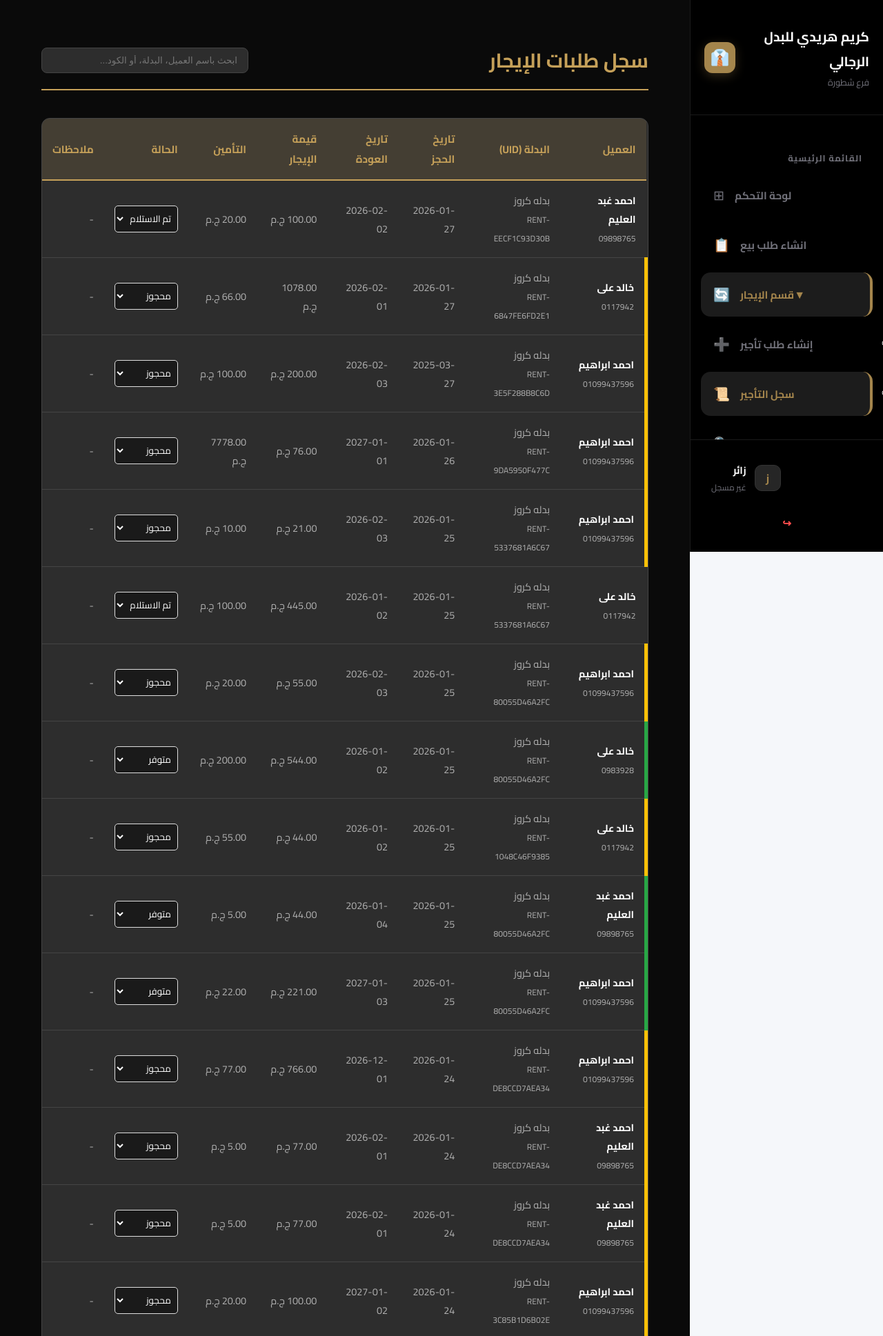
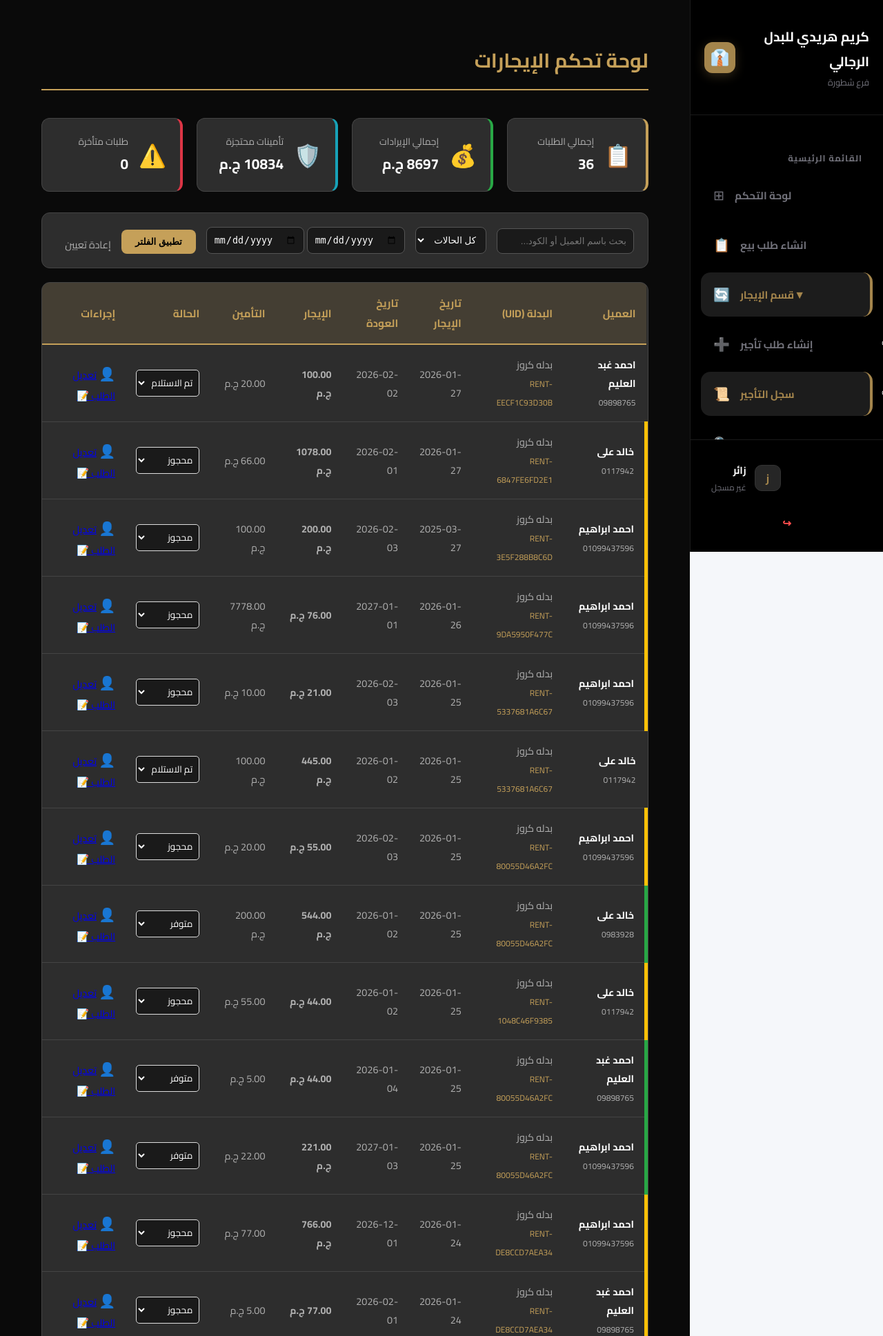
Before and after one commit to aahmed19982000/suit_system, a Django app: page /pos/rental_items/ in a window 1280 px wide. Shown: the top 1937 px of the page at 69% size. Run offline with Django 5.2, Linux system fonts and the light colour scheme; data comes from the database, SQL or seed files in the repository; both versions use the stored data as it was after the commit.

Commit message:
غمل فلتر وظبط قيمة الايجار بالغرامة

```diff
--- a/pos/views.py
+++ b/pos/views.py
@@ -882,27 +882,35 @@
 
 
 def all_rental_items(request):
-    # 1. جلب المدخلات من البحث والفلتر
-    search_query = request.GET.get('search_id')
-    status_filter = request.GET.get('status_filter')
+    # 1. جلب المدخلات
+    search_query = request.GET.get('search_id', '')
+    status_filter = request.GET.get('status_filter', '')
+    start_date = request.GET.get('start_date')
+    end_date = request.GET.get('end_date')
 
-    # 2. الاستعلام الأساسي مع تحسين الأداء
+    # 2. الاستعلام الأساسي
     items = RentalOrder.objects.select_related('customer', 'item__item', 'status').all().order_by('-id')
 
-    # 3. تطبيق البحث برقم الطلب (ID)
+    # 3. الفلترة المتقدمة
     if search_query:
-        items = items.filter(id=search_query)
+        items = items.filter(
+            Q(id__icontains=search_query) |
+            Q(customer__name__icontains=search_query) |
+            Q(item__UID__icontains=search_query)
+        )
 
-    # 4. تطبيق فلتر الحالة
     if status_filter:
         items = items.filter(status_id=status_filter)
 
-    # 5. إحصائيات احترافية
+    if start_date and end_date:
+        items = items.filter(rental_date__range=[start_date, end_date])
+
+    # 4. إحصائيات احترافية (تتأثر بالفلتر)
     stats = {
         'total_orders': items.count(),
         'total_revenue': items.aggregate(Sum('total_price'))['total_price__sum'] or 0,
-        'total_penalties': items.aggregate(Sum('late_damage_penalty'))['late_damage_penalty__sum'] or 0,
-        'late_count': items.filter(status__status="متاخر").count(), # تأكد من المسمى لديك
+        'total_deposit': items.aggregate(Sum('deposit_amount'))['deposit_amount__sum'] or 0,
+        'late_count': items.filter(status__status__icontains="متاخر").count(),
     }
 
     all_statuses = Rental_status_choices.objects.all()
@@ -911,8 +919,12 @@
         'items': items,
         'all_statuses': all_statuses,
         'stats': stats,
-        'status_filter': status_filter
+        'status_filter': status_filter,
+        'search_query': search_query,
+        'start_date': start_date,
+        'end_date': end_date
     })
+
 
 def update_rental_status(request, pk):
     if request.method == 'POST':
@@ -920,70 +932,69 @@
         status_id = request.POST.get('status_id')
 
         if status_id:
-            # جلب الحالة الجديدة التي اختارها المستخدم من القائمة (مثلاً "تم الاستلام")
             new_status = get_object_or_404(Rental_status_choices, pk=status_id)
             today = timezone.now().date()
 
-            # التحقق: إذا كان المستخدم يغير الحالة إلى "تم الاستلام"
+            # منطق الاستلام
             if new_status.status == "تم الاستلام":
                 rental.actual_return_date = today
 
-                # مقارنة تاريخ اليوم بتاريخ العودة المتوقع
+                # فحص التأخير لإظهار رسالة فقط وليس لتغيير الحالة
                 if today > rental.return_date:
-                    # إذا كان متأخراً، نبحث عن حالة "متأخر" لتعيينها بدلاً من "تم الاستلام"
-                    try:
-                        late_status = Rental_status_choices.objects.get(status="متأخر")
-                        rental.status = late_status
-                        messages.warning(request, f"تم تسجيل العودة، ولكن العميل متأخر عن الموعد!")
-                    except Rental_status_choices.DoesNotExist:
-                        rental.status = new_status
-                else:
-                    # إذا لم يتأخر، نعتمد حالة "تم الاستلام"
-                    rental.status = new_status
+                    days_late = (today - rental.return_date).days
+                    messages.warning(request, f"تم الاستلام، ولكن العميل متأخر بـ {days_late} يوم!")
+
+                rental.status = new_status
             else:
-                # لأي حالة أخرى (محجوز، منفذ، إلخ) يتم التحديث طبيعي
+                # إذا غيرت الحالة لشيء آخر، نمسح تاريخ العودة الفعلي
+                rental.actual_return_date = None
                 rental.status = new_status
 
             rental.save()
-            messages.success(request, "تم تحديث حالة الطلب بنجاح")
+            messages.success(request, "تم تحديث الحالة بنجاح")
 
     return redirect('all_rental_items')
 
+
 def edit_rental_order(request, pk):
     rental = get_object_or_404(RentalOrder, pk=pk)
+    # نحتفظ بالقيم القديمة قبل التعديل للمقارنة
+    old_penalty = rental.late_damage_penalty or 0
 
     if request.method == 'POST':
         form = RentalOrderForm(request.POST, instance=rental)
 
         if form.is_valid():
-            updated_order = form.save(commit=False)
+            with transaction.atomic():
+                updated_order = form.save(commit=False)
 
-            # منطق تاريخ العودة والحالة
-            if updated_order.status and updated_order.status.status == "تم الاستلام":
-                today = timezone.now().date()
-                updated_order.actual_return_date = today
+                # جلب القيمة الجديدة من الفورم
+                new_penalty = updated_order.late_damage_penalty or 0
 
-                if today > updated_order.return_date:
-                    try:
-                        # تأكد أن الكلمة مكتوبة "متاخر" أو "متأخر" كما في قاعدة بياناتك
-                        late_status = Rental_status_choices.objects.get(status="متاخر")
-                        updated_order.status = late_status
-                        messages.warning(request, "تنبيه: تم تغيير الحالة إلى 'متأخر' لوجود تأخير في الموعد.")
-                    except Rental_status_choices.DoesNotExist:
-                        messages.error(request, "خطأ: لم يتم العثور على حالة 'متاخر' في النظام.")
+                # إذا قام المستخدم بتغيير قيمة الغرامة
+                if new_penalty != old_penalty:
+                    # نحسب الفرق (الجديد - القديم) ونضيفه للإجمالي
+                    diff = new_penalty - old_penalty
+                    updated_order.total_price += diff
 
-            updated_order.save()
-            messages.success(request, f"تم تحديث بيانات الطلب للعميل {rental.customer.name} بنجاح")
-            return redirect('all_rental_items')
+                    if diff > 0:
+                        messages.info(request, f"تم إضافة {diff} ج.م إلى إجمالي الفاتورة.")
+
+                # منطق التاريخ الفعلي عند تغيير الحالة لـ "تم الاستلام"
+                if updated_order.status and updated_order.status.status == "تم الاستلام":
+                    if not updated_order.actual_return_date:
+                        updated_order.actual_return_date = timezone.now().date()
+
+                updated_order.save()
+                messages.success(request, f"تم تحديث بيانات {rental.customer.name} بنجاح.")
+                return redirect('all_rental_items')
     else:
         form = RentalOrderForm(instance=rental)
 
-    # ملاحظة: إذا كان ملف HTML داخل مجلد اسمه pos، اجعلها 'pos/edit_rental.html'
     return render(request, 'pos/edit_rental.html', {
-    'form': form,
-    'rental': rental
-})
-
+        'form': form,
+        'rental': rental
+    })
 
 def search_UID(request):
     uid = request.GET.get('uid')
--- a/static/css/rental_items.css
+++ b/static/css/rental_items.css
@@ -103,3 +103,62 @@
 .status-picked_up { color: #17a2b8; border-right: 3px solid #17a2b8; }
 .status-returned { color: #28a745; border-right: 3px solid #28a745; }
 .status-late { color: #dc3545; border-right: 3px solid #dc3545; }
+
+/* Stats Cards */
+.stats-grid {
+    display: grid;
+    grid-template-columns: repeat(auto-fit, minmax(200px, 1fr));
+    gap: 20px;
+    margin-bottom: 30px;
+}
+
+.stat-card {
+    background: var(--card-bg);
+    padding: 20px;
+    border-radius: 12px;
+    display: flex;
+    align-items: center;
+    gap: 15px;
+    border: 1px solid #444;
+}
+
+.stat-icon { font-size: 2rem; }
+.stat-info .label { display: block; color: var(--text-gray); font-size: 0.85rem; }
+.stat-info .value { font-size: 1.3rem; color: white; }
+
+.gold-border { border-right: 4px solid var(--gold); }
+.green-border { border-right: 4px solid #28a745; }
+.blue-border { border-right: 4px solid #17a2b8; }
+.red-border { border-right: 4px solid #dc3545; }
+
+/* Filter Bar */
+.filter-bar {
+    background: var(--card-bg);
+    padding: 20px;
+    border-radius: 12px;
+    margin-bottom: 20px;
+    border: 1px solid #444;
+}
+
+.filter-form {
+    display: flex;
+    flex-wrap: wrap;
+    gap: 15px;
+    align-items: flex-end;
+}
+
+.filter-group input, .filter-group select {
+    background: var(--dark-bg);
+    color: white;
+    border: 1px solid #555;
+    padding: 10px;
+    border-radius: 8px;
+    outline: none;
+}
+
+.btn-filter { background: var(--gold); border: none; padding: 10px 20px; border-radius: 8px; color: black; font-weight: bold; cursor: pointer; }
+.btn-reset { color: var(--text-gray); text-decoration: none; font-size: 0.9rem; }
+
+.text-gold { color: var(--gold); }
+.text-green { color: #28a745; font-weight: bold; }
+.btn-view { text-decoration: none; font-size: 1.2rem; }
--- a/templates/pos/rental_items_list.html
+++ b/templates/pos/rental_items_list.html
@@ -25,12 +25,62 @@
 
 {% block content %}
 <div class="rental-container">
-    <header class="page-header d-flex justify-content-between align-items-center">
-        <h2><i class="fas fa-suit"></i> سجل طلبات الإيجار</h2>
-        <div class="search-wrapper">
-            <input type="text" id="suitSearch" placeholder="ابحث باسم العميل، البدلة، أو الكود..." onkeyup="filterOrders()">
+    <header class="page-header">
+        <h2><i class="fas fa-suit"></i> لوحة تحكم الإيجارات</h2>
+    </header>
+
+    <div class="stats-grid">
+        <div class="stat-card gold-border">
+            <div class="stat-icon">📋</div>
+            <div class="stat-info">
+                <span class="label">إجمالي الطلبات</span>
+                <strong class="value">{{ stats.total_orders }}</strong>
+            </div>
         </div>
-    </header>
+        <div class="stat-card green-border">
+            <div class="stat-icon">💰</div>
+            <div class="stat-info">
+                <span class="label">إجمالي الإيرادات</span>
+                <strong class="value">{{ stats.total_revenue }} ج.م</strong>
+            </div>
+        </div>
+        <div class="stat-card blue-border">
+            <div class="stat-icon">🛡️</div>
+            <div class="stat-info">
+                <span class="label">تأمينات محتجزة</span>
+                <strong class="value">{{ stats.total_deposit }} ج.م</strong>
+            </div>
+        </div>
+        <div class="stat-card red-border">
+            <div class="stat-icon">⚠️</div>
+            <div class="stat-info">
+                <span class="label">طلبات متأخرة</span>
+                <strong class="value">{{ stats.late_count }}</strong>
+            </div>
+        </div>
+    </div>
+
+    <section class="filter-bar">
+        <form method="GET" action="" class="filter-form">
+            <div class="filter-group">
+                <input type="text" name="search_id" placeholder="بحث باسم العميل أو الكود..." value="{{ search_query }}">
+            </div>
+            <div class="filter-group">
+                <select name="status_filter">
+                    <option value="">كل الحالات</option>
+                    {% for st in all_statuses %}
+                    <option value="{{ st.id }}" {% if status_filter == st.id|stringformat:"i" %}selected{% endif %}>{{ st.status }}</option>
+                    {% endfor %}
+                </select>
+            </div>
+            <div class="filter-group">
+                <input type="date" name="start_date" value="{{ start_date }}">
+                <input type="date" name="end_date" value="{{ end_date }}">
+            </div>
+            <button type="submit" class="btn-filter">تطبيق الفلتر</button>
+            <a href="{% url 'all_rental_items' %}" class="btn-reset">إعادة تعيين</a>
+        </form>
+    </section>
 
     <div class="rental-table-container">
         <table class="table" id="suitTable">
@@ -38,37 +88,31 @@
                 <tr>
                     <th>العميل</th>
                     <th>البدلة (UID)</th>
-                    <th>تاريخ الحجز</th>
+                    <th>تاريخ الإيجار</th>
                     <th>تاريخ العودة</th>
-                    <th>قيمة الإيجار</th>
+                    <th>الإيجار</th>
                     <th>التأمين</th>
                     <th>الحالة</th>
-                    <th>ملاحظات</th>
+                    <th>إجراءات</th>
                 </tr>
             </thead>
             <tbody>
                 {% for item in items %}
-                <tr class="item-row row-{{ item.status.status }}"
-                    data-name="{{ item.customer.name|lower }} {{ item.item.item.name|lower }} {{ item.item.UID|lower }}">
+                <tr class="item-row row-{{ item.status.status }}">
                     <td>
                         <strong>{{ item.customer.name }}</strong>
                         <br><small>{{ item.customer.mobil }}</small>
                     </td>
-
                     <td>
                         {{ item.item.item.name }}
-                        <br><small class="text-muted">{{ item.item.UID }}</small>
+                        <br><small class="text-gold">{{ item.item.UID }}</small>
                     </td>
-
                     <td>{{ item.rental_date|date:"Y-m-d" }}</td>
-
                     <td class="{% if item.status.status == 'متأخر' %}text-danger fw-bold{% endif %}">
                         {{ item.return_date|date:"Y-m-d" }}
                     </td>
-
-                    <td>{{ item.total_price }} ج.م</td>
+                    <td class="text-green">{{ item.total_price }} ج.م</td>
                     <td>{{ item.deposit_amount }} ج.م</td>
-
                     <td>
                         <form method="POST" action="{% url 'update_rental_status' item.id %}">
                             {% csrf_token %}
@@ -81,35 +125,16 @@
                             </select>
                         </form>
                     </td>
-
                     <td>
-                        {% if item.notes %}
-                            <span class="notes-tooltip" title="{{ item.notes }}">
-                                <i class="fas fa-comment-dots"></i>
-                            </span>
-                        {% else %}
-                            -
-                        {% endif %}
+                        <a href="{% url 'customer_history' item.customer.id %}" class="btn-view" title="سجل العميل">👤</a>
+                        <a href="{% url 'edit_rental_order' item.id %}" class="btn-edit">
+                            تعديل الطلب 📝
+                        </a>
                     </td>
-                </tr>
-                {% empty %}
-                <tr>
-                    <td colspan="9" class="text-center py-5">لا توجد سجلات متاحة حالياً</td>
                 </tr>
                 {% endfor %}
             </tbody>
         </table>
     </div>
 </div>
-
-<script>
-    function filterOrders() {
-        const input = document.getElementById('suitSearch').value.toLowerCase();
-        const rows = document.querySelectorAll('.item-row');
-        rows.forEach(row => {
-            const name = row.getAttribute('data-name');
-            row.style.display = name.includes(input) ? "" : "none";
-        });
-    }
-</script>
 {% endblock %}
```
Also changed, not shown: db.sqlite3.
